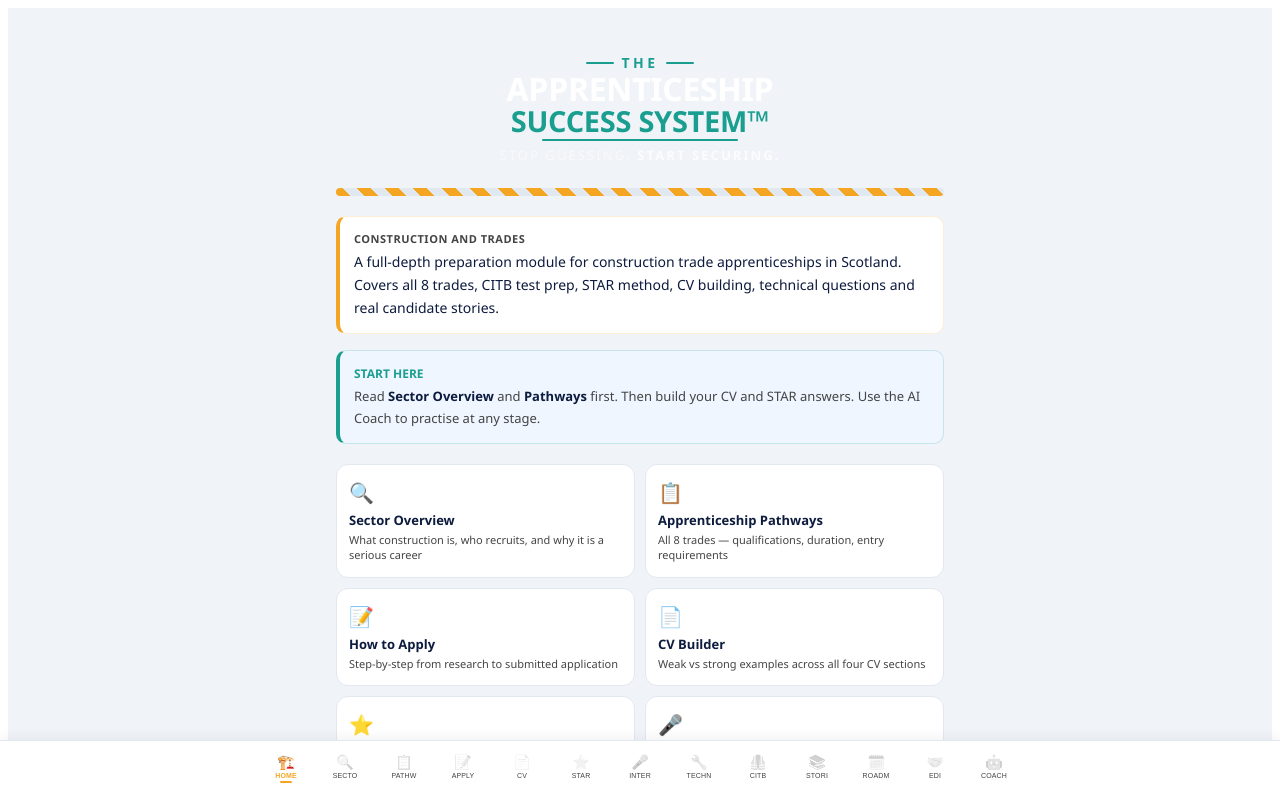
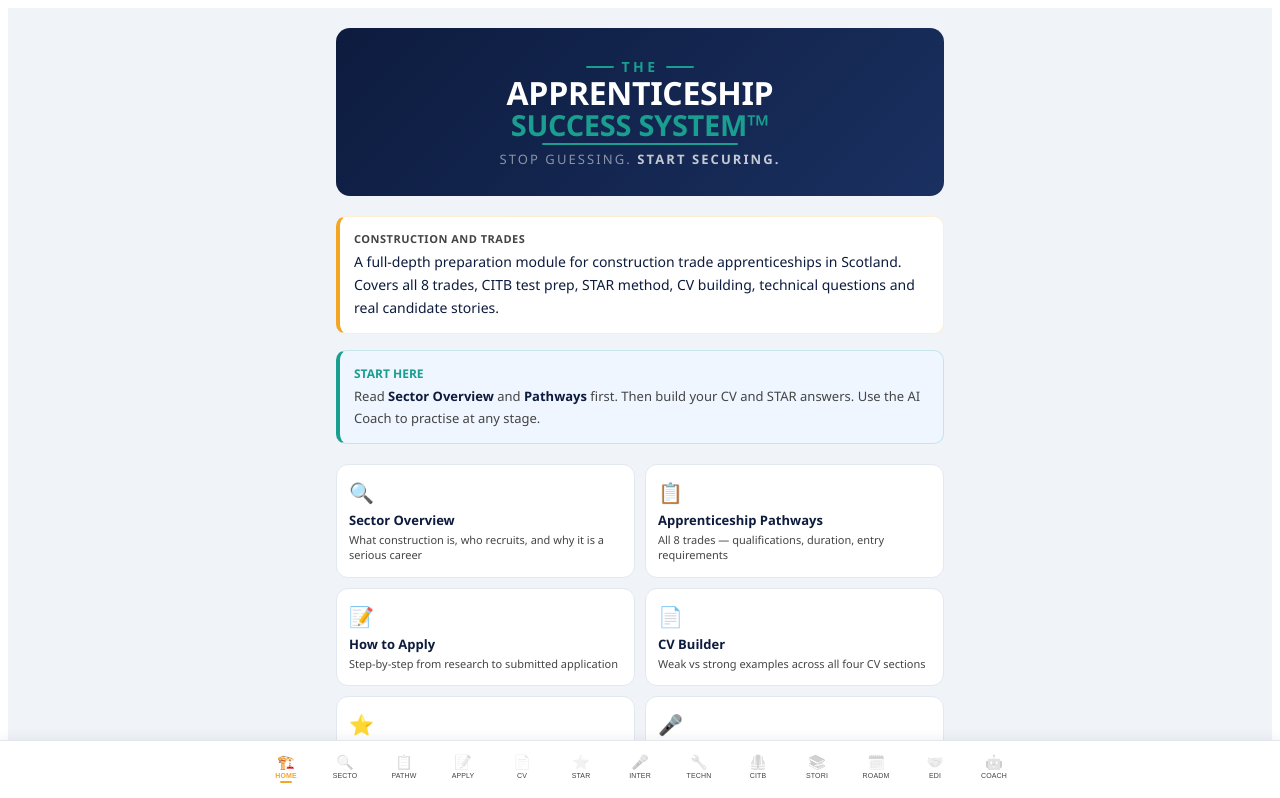
Before and after one commit to Shugbhoy/tass-construction, a React (Vite) app: page / in a window 1280 px wide. Shown: the top 798 px of the page. Built offline with nearby package versions, Linux system fonts and the light colour scheme.

Commit message:
Update App.jsx

```diff
--- a/src/App.jsx
+++ b/src/App.jsx
@@ -448,8 +448,8 @@ function CVModule() {
         <p style={{ color: "#444", fontSize: 13, lineHeight: 1.6, margin: 0 }}>📝 {s.prompt}</p>
       </Card>
       <div style={{ display: "flex", gap: 8, marginBottom: 12 }}>
-        <button onClick={() => setReveal(reveal === "weak" ? null : "weak")} style={{ flex: 1, padding: 10, background: reveal === "weak" ? RUST : "#1A1A1A", border: `2px solid ${RUST}`, color: reveal === "weak" ? "#fff" : RUST, borderRadius: 8, fontWeight: 700, fontSize: 12, cursor: "pointer", fontFamily: "inherit", textTransform: "uppercase" }}>{reveal === "weak" ? "Hide" : "✗ Weak"}</button>
-        <button onClick={() => setReveal(reveal === "strong" ? null : "strong")} style={{ flex: 1, padding: 10, background: reveal === "strong" ? GREEN : "#1A1A1A", border: `2px solid ${GREEN}`, color: reveal === "strong" ? "#fff" : GREEN, borderRadius: 8, fontWeight: 700, fontSize: 12, cursor: "pointer", fontFamily: "inherit", textTransform: "uppercase" }}>{reveal === "strong" ? "Hide" : "✓ Strong"}</button>
+        <button onClick={() => setReveal(reveal === "weak" ? null : "weak")} style={{ flex: 1, padding: 10, background: reveal === "weak" ? RUST : "#fff", border: `2px solid ${RUST}`, color: reveal === "weak" ? "#fff" : RUST, borderRadius: 8, fontWeight: 700, fontSize: 12, cursor: "pointer", fontFamily: "inherit", textTransform: "uppercase" }}>{reveal === "weak" ? "Hide" : "✗ Weak"}</button>
+        <button onClick={() => setReveal(reveal === "strong" ? null : "strong")} style={{ flex: 1, padding: 10, background: reveal === "strong" ? GREEN : "#fff", border: `2px solid ${GREEN}`, color: reveal === "strong" ? "#fff" : GREEN, borderRadius: 8, fontWeight: 700, fontSize: 12, cursor: "pointer", fontFamily: "inherit", textTransform: "uppercase" }}>{reveal === "strong" ? "Hide" : "✓ Strong"}</button>
       </div>
       {reveal === "weak" && <div style={{ background: "#FEF2F2", border: `1px solid ${RUST}30`, borderLeft: `3px solid ${RUST}`, borderRadius: 10, padding: 14, marginBottom: 12 }}><p style={{ color: RUST, fontWeight: 700, fontSize: 11, textTransform: "uppercase", margin: "0 0 8px" }}>✗ Weak — no evidence</p><pre style={{ color: "#444", fontSize: 13, whiteSpace: "pre-wrap", fontFamily: "inherit", margin: 0, lineHeight: 1.65 }}>{s.weak}</pre></div>}
       {reveal === "strong" && <div style={{ background: "#F0FDF4", border: `1px solid ${GREEN}30`, borderLeft: `3px solid ${GREEN}`, borderRadius: 10, padding: 14, marginBottom: 12 }}><p style={{ color: GREEN, fontWeight: 700, fontSize: 11, textTransform: "uppercase", margin: "0 0 8px" }}>✓ Strong — specific, evidenced</p><pre style={{ color: "#333", fontSize: 13, whiteSpace: "pre-wrap", fontFamily: "inherit", margin: 0, lineHeight: 1.65 }}>{s.strong}</pre></div>}
@@ -533,8 +533,8 @@ function InterviewModule() {
         </div>
       </Card>
       <div style={{ display: "flex", gap: 8, marginBottom: 12 }}>
-        <button onClick={() => setReveal(reveal === "strong" ? null : "strong")} style={{ flex: 1, padding: 10, background: reveal === "strong" ? GREEN : "#1A1A1A", border: `2px solid ${GREEN}`, color: reveal === "strong" ? "#fff" : GREEN, borderRadius: 8, fontWeight: 700, fontSize: 12, cursor: "pointer", fontFamily: "inherit", textTransform: "uppercase" }}>{reveal === "strong" ? "Hide" : "✓ Strong"}</button>
-        <button onClick={() => setReveal(reveal === "weak" ? null : "weak")} style={{ flex: 1, padding: 10, background: reveal === "weak" ? RUST : "#1A1A1A", border: `2px solid ${RUST}`, color: reveal === "weak" ? "#fff" : RUST, borderRadius: 8, fontWeight: 700, fontSize: 12, cursor: "pointer", fontFamily: "inherit", textTransform: "uppercase" }}>{reveal === "weak" ? "Hide" : "✗ Weak"}</button>
+        <button onClick={() => setReveal(reveal === "strong" ? null : "strong")} style={{ flex: 1, padding: 10, background: reveal === "strong" ? GREEN : "#fff", border: `2px solid ${GREEN}`, color: reveal === "strong" ? "#fff" : GREEN, borderRadius: 8, fontWeight: 700, fontSize: 12, cursor: "pointer", fontFamily: "inherit", textTransform: "uppercase" }}>{reveal === "strong" ? "Hide" : "✓ Strong"}</button>
+        <button onClick={() => setReveal(reveal === "weak" ? null : "weak")} style={{ flex: 1, padding: 10, background: reveal === "weak" ? RUST : "#fff", border: `2px solid ${RUST}`, color: reveal === "weak" ? "#fff" : RUST, borderRadius: 8, fontWeight: 700, fontSize: 12, cursor: "pointer", fontFamily: "inherit", textTransform: "uppercase" }}>{reveal === "weak" ? "Hide" : "✗ Weak"}</button>
       </div>
       {reveal === "strong" && <div style={{ background: "#F0FDF4", border: `1px solid ${GREEN}30`, borderLeft: `3px solid ${GREEN}`, borderRadius: 10, padding: 14, marginBottom: 12 }}><p style={{ color: GREEN, fontWeight: 700, fontSize: 11, textTransform: "uppercase", margin: "0 0 8px" }}>✓ Strong Answer</p><p style={{ color: "#333", fontSize: 14, lineHeight: 1.7, margin: 0 }}>{q.strong}</p></div>}
       {reveal === "weak" && <div style={{ background: "#FEF2F2", border: `1px solid ${RUST}30`, borderLeft: `3px solid ${RUST}`, borderRadius: 10, padding: 14, marginBottom: 12 }}><p style={{ color: RUST, fontWeight: 700, fontSize: 11, textTransform: "uppercase", margin: "0 0 8px" }}>✗ Weak Answer</p><p style={{ color: "#444", fontSize: 14, lineHeight: 1.7, margin: 0 }}>{q.weak}</p></div>}
@@ -871,10 +871,9 @@ function HomeModule({ setTab }) {
   ];
   return (
     <div>
-      <div style={{ display: "flex", justifyContent: "center", padding: "28px 0 24px" }}>
+      <div style={{ background: `linear-gradient(135deg, #0D1B3E 0%, #1A3060 100%)`, borderRadius: 14, padding: "32px 20px 28px", display: "flex", justifyContent: "center", marginBottom: 20 }}>
         <TASSLogo size="lg" theme="dark" />
       </div>
-      <div style={{ height: 8, background: `repeating-linear-gradient(45deg, ${AMBER}, ${AMBER} 10px, #E2E8F0 10px, #E2E8F0 20px)`, borderRadius: 4, marginBottom: 20 }} />
       <div style={{ background: "#fff", border: `1px solid ${AMBER}30`, borderLeft: `4px solid ${AMBER}`, borderRadius: 10, padding: 14, marginBottom: 16 }}>
         <p style={{ color: "#444", fontSize: 11, margin: "0 0 4px", textTransform: "uppercase", letterSpacing: 0.5, fontWeight: 700 }}>Construction and Trades</p>
         <p style={{ color: NAVY, fontSize: 14, lineHeight: 1.65, margin: 0 }}>A full-depth preparation module for construction trade apprenticeships in Scotland. Covers all 8 trades, CITB test prep, STAR method, CV building, technical questions and real candidate stories.</p>
```
